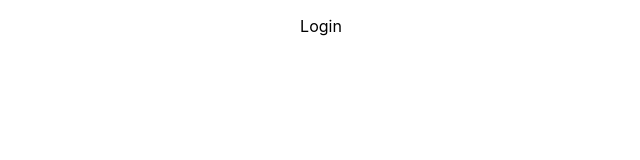
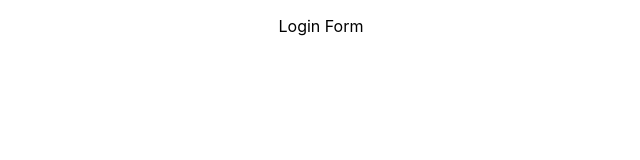
Before and after one commit to Praneeth-22/Interact-React-Impact, a React (Create React App) app: page /login in a window 1280 px wide. Shown: the top 160 px of the page, without its empty margins (319-959 px from the left). Built offline with nearby package versions, Linux system fonts and the light colour scheme.

Commit message:
modified text

```diff
--- a/src/Components/Login.js
+++ b/src/Components/Login.js
@@ -3,7 +3,7 @@ import React from 'react'
 function Login() {
   return (
     <div>
-      <p>Login</p>
+      <p>Login Form</p>
     </div>
   )
 }
```
